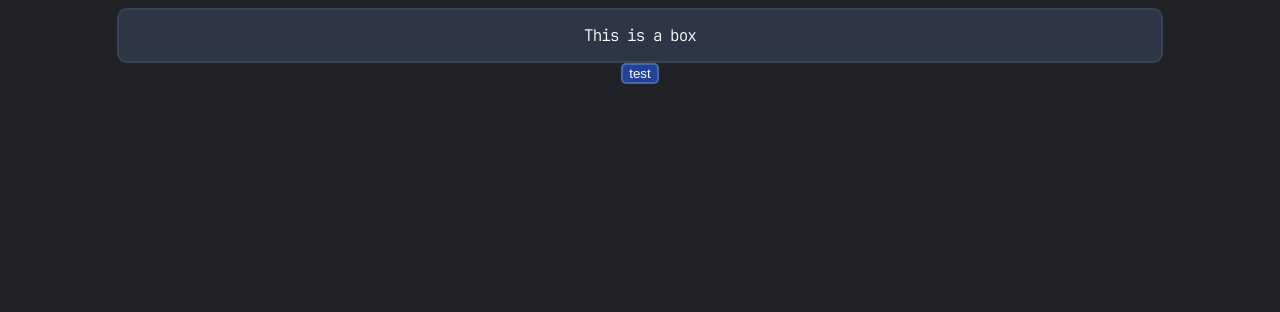
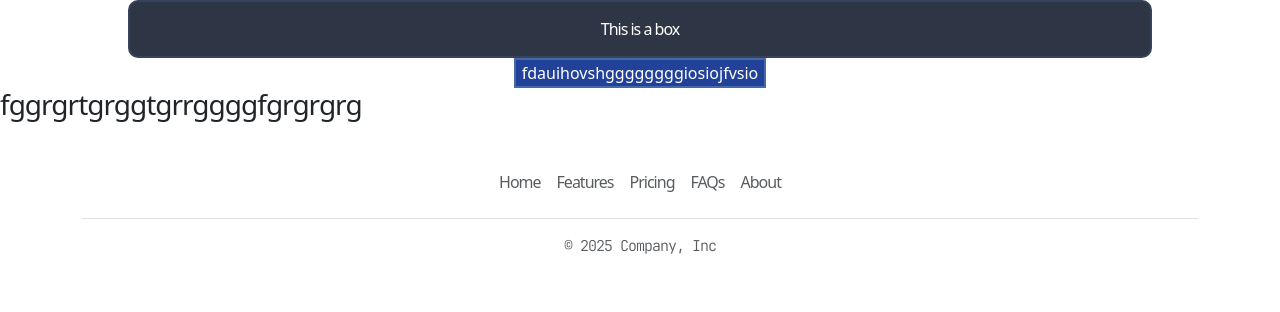
Before and after one commit to Mega-Blaster-Code/Atividade-das-tr-s-listas-python, a Flask app: page / in a window 1280 px wide. Shown: the top 312 px of the page. Run offline with Flask 3, Linux system fonts and the light colour scheme.

Commit message:
Adição do footer

```diff
--- a/static/css.css
+++ b/static/css.css
@@ -7,15 +7,20 @@
 
 	--button-primary: #224299;
 	--button-border-color: #466aa9;
+
+	--button-hover: #001a63;
+	--button-hold: #7094d3;
 }
 
 @font-face {
 	font-family: "JetBrainsMono";
-	src: url("JetBrainsMono-Light.ttf");
+	src: url("JetBrainsMono-Light.ttf") format("truetype");
+	font-weight: 300;
+	font-style: normal;
 }
 
 body {
-	font-family: 'JetBrainsMono';
+	font-family: 'JetBrainsMono', monospace;
 	letter-spacing: -1px;
 	background: var(--primary-color);
 	color: #ffffff;
@@ -84,6 +89,7 @@ body {
 }
 
 button {
+	font-size: 18px;
 	color: var(--text-color);
 	background-color: var(--button-primary);
 	border-radius: 5px;
@@ -93,32 +99,35 @@ button {
 }
 
 button:hover {
-	scale: 1.2;
+	scale: 1.05;
+	background-color: var(--button-hover);
+}
+
+button:active{
+	scale: 0.95;
+	background-color: var(--button-hold);
 }
 
 p {
+	font-family: 'JetBrainsMono';
 	font-size: 15px;
-	font-family: 'JetBrainsMono', 'Courier New', Courier, monospace;
-	font-weight: 100;
+	font-weight: 300;
 }
 
 h1 {
 	font-size: 50px;
-	font-family: 'JetBrainsMono', monospace;
 	font-weight: 900;
 }
 
 h2 {
-	color: rgb(50, 50, 50);
-	font-size: 10px;
-	font-family: 'JetBrainsMono', monospace;
+	color: rgb(255, 255, 255);
+	font-size: 22px;
 	font-weight: 100;
 }
 
 h3 {
-	color: rgb(40, 70, 70);
-	font-size: 11px;
-	font-family: 'JetBrainsMono', monospace;
+	color: rgb(255, 255, 255);
+	font-size: 16px;
 	font-weight: 100;
 }
 
--- a/templates/index.html
+++ b/templates/index.html
@@ -4,15 +4,33 @@
 	<head>
 		<meta charset="UTF-8">
 		<meta name="viewport" content="width=device-width, initial-scale=1.0">
-	<link rel="stylesheet" href="{{ url_for('static', filename='css.css') }}">
+		<link rel="stylesheet" href="/../static/css.css">
+		<link href="https://cdn.jsdelivr.net/npm/bootstrap@5.3.8/dist/css/bootstrap.min.css" rel="stylesheet" integrity="sha384-sRIl4kxILFvY47J16cr9ZwB07vP4J8+LH7qKQnuqkuIAvNWLzeN8tE5YBujZqJLB" crossorigin="anonymous">
 		<title>Document</title>
 	</head>
 
 	<body>
+		<nav>
 			<div class="center">
 				<div class="box">This is a box</div>
-		<button>test</button>
+				<button>fdauihovshggggggggiosiojfvsio</button>
 			</div>
+		</nav>
+		<h3 textcolor>fggrgrtgrggtgrrggggfgrgrgrg</h3>
 	</body>
-
+	<div class="container">
+		<footer class="py-3 my-4">
+			<ul class="nav justify-content-center border-bottom pb-3 mb-3">
+				<li class="nav-item"><a href="#" class="nav-link px-2 text-body-secondary">Home</a>
+				</li>
+				<li class="nav-item"><a href="#" class="nav-link px-2 text-body-secondary">Features</a>
+				</li>
+				<li class="nav-item"><a href="#" class="nav-link px-2 text-body-secondary">Pricing</a>
+				</li> <li class="nav-item"><a href="#" class="nav-link px-2 text-body-secondary">FAQs</a>
+				</li> <li class="nav-item"><a href="#" class="nav-link px-2 text-body-secondary">About</a></li>
+			</ul>
+			<p class="text-center text-body-secondary">© 2025 Company, Inc</p>
+		</footer>
+	</div>
+	<script src="https://cdn.jsdelivr.net/npm/bootstrap@5.3.8/dist/js/bootstrap.bundle.min.js" integrity="sha384-FKyoEForCGlyvwx9Hj09JcYn3nv7wiPVlz7YYwJrWVcXK/BmnVDxM+D2scQbITxI" crossorigin="anonymous"></script>
 </html>
```
Lines whose indentation alone changed are shown as unchanged.
